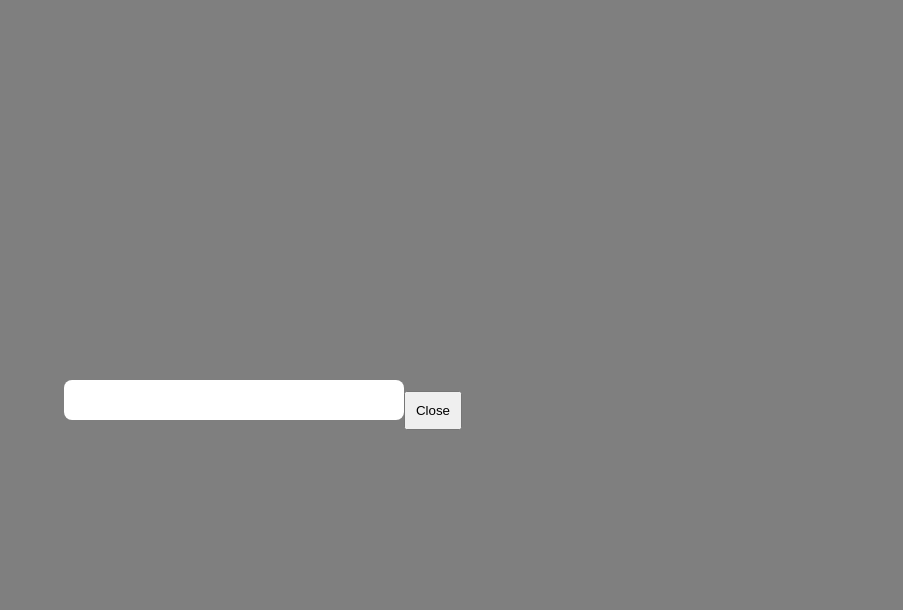
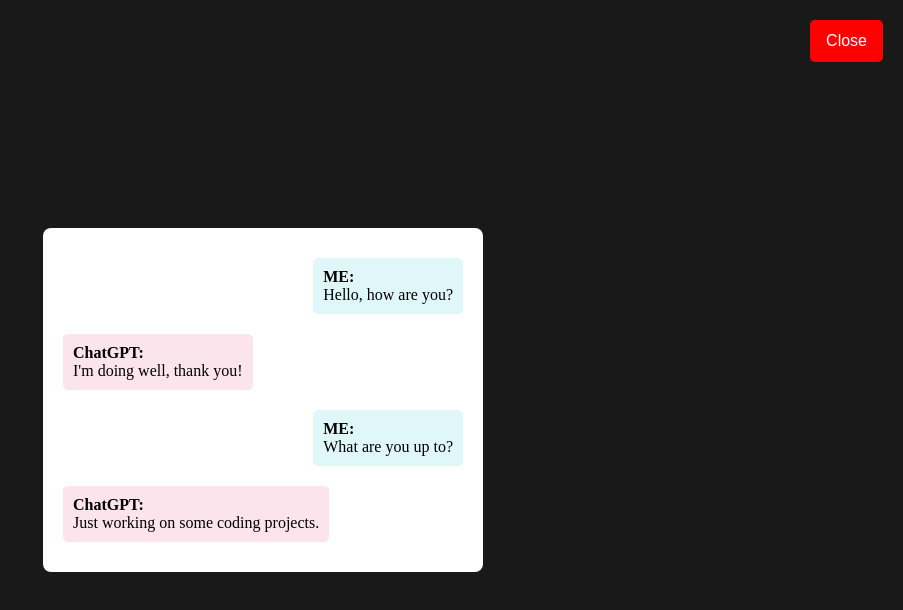
Before and after one commit to spvcepool/gpt-transcript, an Electron app: page popup.html in a window 1280 px wide. Shown: the whole page, without its empty margins (377-1280 px from the left). Drawn offline with Linux system fonts and the light colour scheme.

Commit message:
Made changes to HTML and CSS
Color scheme change
Button layout change
Added label: ChatGPT and ME for outputted messages to display on screen over the each message

```diff
--- a/popup.css
+++ b/popup.css
@@ -1,48 +1,82 @@
-/* Step 1 */
-
-/* top: 0; left: 0; right: 0; bottom: 0;: These properties stretch the popup to
-cover the entire viewport, effectively creating a full-screen overlay*/
+/* Popup overlay styles */
 .popup {
     position: fixed;
     top: 0;
     left: 0;
     right: 0;
     bottom: 0;
-    /* background: rgba(0, 0, 0, 0.5);: Sets a semi-transparent black background (50% opacity),
-     dimming the content behind the popup for better focus. */
-    background: rgba(0, 0, 0, 0.5);
-    /* display: flex; justify-content: center; align-items: center;: Uses Flexbox to center the contents
-    of the popup both vertically and horizontally. */
+    background: rgba(0, 0, 0, 0.9); /* Changed to a darker semi-transparent black */
     display: flex;
     justify-content: center;
     align-items: center;
 }
 
+/* Chat container styles */
 .chat-container {
     background: white;
     border-radius: 8px;
     padding: 20px;
-    width: 300px;
+    width: 90%; /* Make it responsive */
+    max-width: 400px; /* Limit max width */
     max-height: 80%;
     overflow-y: auto;
+    display: flex; /* Use flexbox for the message layout */
+    flex-direction: column; /* Stack messages vertically */
 }
 
+/* Message styles */
 .message {
     margin: 10px 0;
     padding: 10px;
     border-radius: 5px;
+    max-width: 70%; /* Limit message width */
+    word-wrap: break-word; /* Allow long words to break */
 }
-/* Below it applies a light blue background color to messages sent by the user*/
+
+/* User message styles */
 .user {
     background: #e0f7fa;
+    align-self: flex-end; /* Align user messages to the right */
 }
-/* Below it applies a light pink background color to messages from GPT */
+
+/* GPT message styles */
 .gpt {
     background: #fce4ec;
+    align-self: flex-start; /* Align GPT messages to the left */
 }
-/* Below it adds space above the close button, separating it from the chat messages. */
+
+/* Label styles */
+.label {
+    font-weight: bold; /* Make the label bold */
+    margin-bottom: 5px; /* Space below the label */
+}
+
+/* Close button styles */
 .close-btn {
-    margin-top: 20px;
-    padding: 10px;
+    position: absolute; /* Position it absolutely */
+    top: 20px; /* Space from the top */
+    right: 20px; /* Space from the right */
+    padding: 12px 16px; /* Slightly larger padding */
     cursor: pointer;
+    border: none;
+    border-radius: 5px;
+    background: red; /* Change background to red */
+    color: white;
+    font-size: 16px; /* Slightly larger text */
+    transition: background 0.3s; /* Smooth transition */
 }
+
+.close-btn:hover {
+    background: darkred; /* Darker red on hover */
+}
+
+/* Responsive adjustments */
+@media (max-width: 600px) {
+    .chat-container {
+        width: 90%; /* Wider for small screens */
+    }
+
+    .message {
+        max-width: 90%; /* Wider messages for small screens */
+    }
+}
--- a/popup.html
+++ b/popup.html
@@ -1,17 +1,30 @@
-<!-- Step 1 -->
 <!DOCTYPE html>
 <html lang="en">
 <head>
     <meta charset="UTF-8">
     <meta name="viewport" content="width=device-width, initial-scale=1.0">
-    <title>Chat Popup</title>
+    <title>GPT Transcript</title>
     <link rel="stylesheet" href="popup.css"> <!-- Link to the CSS file -->
 </head>
 <body>
-    <!-- Contains all the visible content of the webpage. -->
     <div class="popup">
         <div class="chat-container" id="chat-container">
-            <!-- Messages will be inserted here -->
+            <div class="message user">
+                <span class="label">ME:</span><br>
+                Hello, how are you?
+            </div>
+            <div class="message gpt">
+                <span class="label">ChatGPT:</span><br>
+                I'm doing well, thank you!
+            </div>
+            <div class="message user">
+                <span class="label">ME:</span><br>
+                What are you up to?
+            </div>
+            <div class="message gpt">
+                <span class="label">ChatGPT:</span><br>
+                Just working on some coding projects.
+            </div>
         </div>
         <button class="close-btn">Close</button>
     </div>
```
